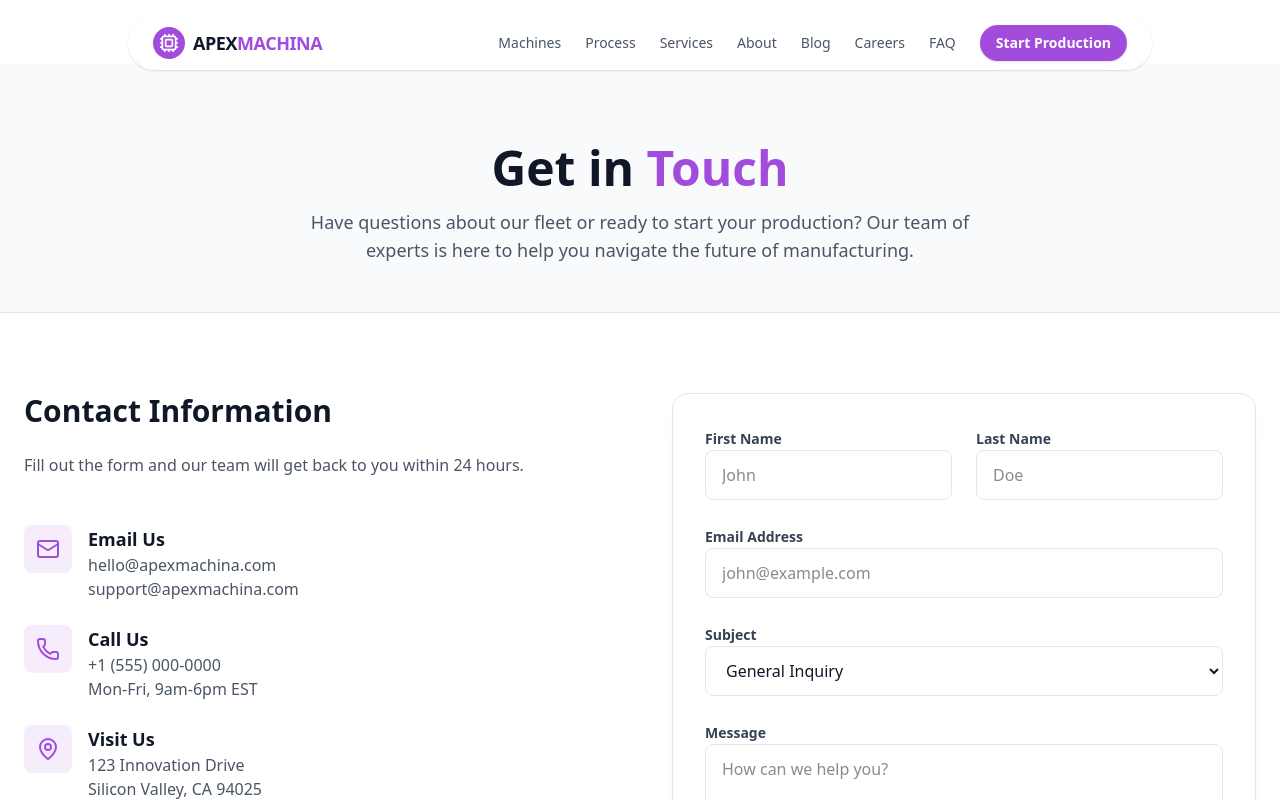
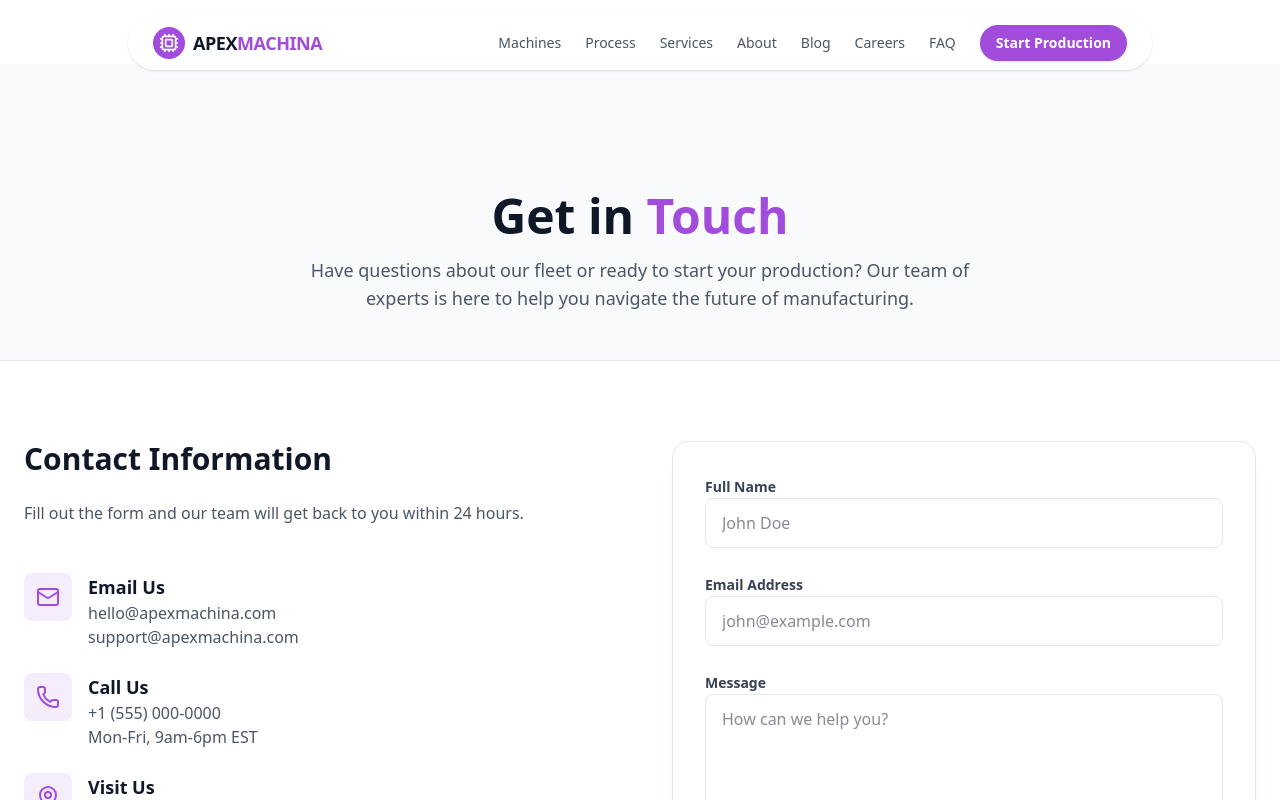
Before and after one commit to abu-tahir-0/test-llm-2, a Next.js app: page /contact in a window 1280 px wide. Shown: the top 800 px of the page. Built offline with nearby package versions, Linux system fonts and the light colour scheme.

Commit message:
AI Agent: add a contact form to the website

```diff
--- /dev/null
+++ b/src/app/actions/contact.ts
@@ -0,0 +1,59 @@
+'use server';
+
+import { z } from 'zod';
+
+const contactSchema = z.object({
+  name: z.string().min(2, { message: 'Name must be at least 2 characters.' }),
+  email: z.string().email({ message: 'Please enter a valid email address.' }),
+  message: z.string().min(10, { message: 'Message must be at least 10 characters.' }),
+});
+
+export type ContactFormState = {
+  success?: boolean;
+  errors?: {
+    name?: string[];
+    email?: string[];
+    message?: string[];
+    form?: string[];
+  };
+  message?: string;
+};
+
+export async function submitContactForm(
+  prevState: ContactFormState,
+  formData: FormData
+): Promise<ContactFormState> {
+  const validatedFields = contactSchema.safeParse({
+    name: formData.get('name'),
+    email: formData.get('email'),
+    message: formData.get('message'),
+  });
+
+  if (!validatedFields.success) {
+    return {
+      success: false,
+      errors: validatedFields.error.flatten().fieldErrors,
+      message: 'Please fix the errors below.',
+    };
+  }
+
+  try {
+    // Simulate API call or database insertion
+    await new Promise((resolve) => setTimeout(resolve, 1000));
+
+    // In a real application, you would send an email or save to a database here
+    console.log('Contact form submission:', validatedFields.data);
+
+    return {
+      success: true,
+      message: 'Thank you for your message. We will get back to you soon!',
+    };
+  } catch (error) {
+    return {
+      success: false,
+      errors: {
+        form: ['Something went wrong. Please try again later.'],
+      },
+    };
+  }
+}
--- a/src/app/contact/page.tsx
+++ b/src/app/contact/page.tsx
@@ -7,7 +7,7 @@ export default function ContactPage() {
   return (
     <div className="bg-white text-gray-900 min-h-screen">
       {/* Hero Section */}
-      <section className="pt-20 pb-12 bg-gray-50 border-b border-gray-200">
+      <section className="pt-32 pb-12 bg-gray-50 border-b border-gray-200">
         <div className="container mx-auto px-6 text-center">
           <motion.h1
             initial={{ opacity: 0, y: 20 }}
@@ -86,27 +86,15 @@ export default function ContactPage() {
               className="bg-white p-8 rounded-2xl border border-gray-200 shadow-xl shadow-gray-100"
             >
               <form className="space-y-6" onSubmit={(e) => e.preventDefault()}>
-                <div className="grid grid-cols-1 md:grid-cols-2 gap-6">
                 <div className="space-y-2">
-                    <label htmlFor="first-name" className="text-sm font-semibold text-gray-700">First Name</label>
+                  <label htmlFor="name" className="text-sm font-semibold text-gray-700">Full Name</label>
                   <input
                     type="text"
-                      id="first-name"
+                    id="name"
                     className="w-full px-4 py-3 rounded-lg border border-gray-200 focus:border-[#A24CDC] focus:ring-2 focus:ring-[#A24CDC]/20 outline-none transition-all"
-                      placeholder="John"
+                    placeholder="John Doe"
                     required
                   />
-                  </div>
-                  <div className="space-y-2">
-                    <label htmlFor="last-name" className="text-sm font-semibold text-gray-700">Last Name</label>
-                    <input
-                      type="text"
-                      id="last-name"
-                      className="w-full px-4 py-3 rounded-lg border border-gray-200 focus:border-[#A24CDC] focus:ring-2 focus:ring-[#A24CDC]/20 outline-none transition-all"
-                      placeholder="Doe"
-                      required
-                    />
-                  </div>
                 </div>
 
                 <div className="space-y-2">
@@ -118,19 +106,6 @@ export default function ContactPage() {
                     placeholder="john@example.com"
                     required
                   />
-                </div>
-
-                <div className="space-y-2">
-                  <label htmlFor="subject" className="text-sm font-semibold text-gray-700">Subject</label>
-                  <select
-                    id="subject"
-                    className="w-full px-4 py-3 rounded-lg border border-gray-200 focus:border-[#A24CDC] focus:ring-2 focus:ring-[#A24CDC]/20 outline-none transition-all bg-white"
-                  >
-                    <option>General Inquiry</option>
-                    <option>Product Demo</option>
-                    <option>Technical Support</option>
-                    <option>Partnership</option>
-                  </select>
                 </div>
 
                 <div className="space-y-2">
```
Lines whose indentation alone changed are shown as unchanged.
